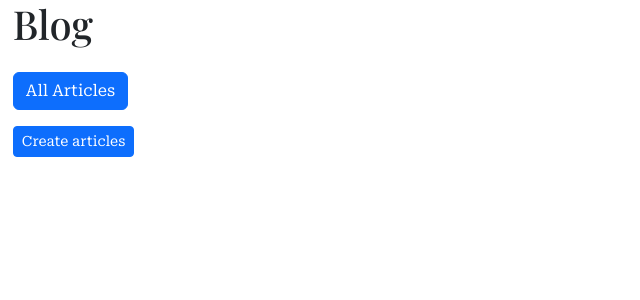
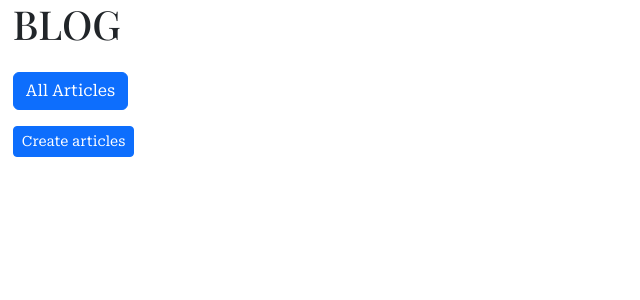
Before and after one commit to MohammadUmar5/CRUD-Operations, a Node server app: page /blog in a window 1280 px wide. Shown: the top 300 px of the page, without its empty margins (0-640 px from the left). Run offline with Node 20, Linux system fonts and the light colour scheme; some web fonts are replaced.

Commit message:
Auto-Commit: 27/12/2024, 15:00:48
Modified: /home/umar/Web Develpment Projects/Backend/4.5 Blog/views/blog.ejs

```diff
--- a/views/blog.ejs
+++ b/views/blog.ejs
@@ -15,7 +15,7 @@
 </head>
 <body>
     <div class="contain">
-        <h1 class="mb-4 heading">Blog</h1>
+        <h1 class="mb-4 heading">BLOG</h1>
         <a href="/blog" class="btn btn-primary mb-3">All Articles</a>
         <div><a href="/createArticle" class="btn btn-primary btn-sm">Create articles</a></div>
 
```
